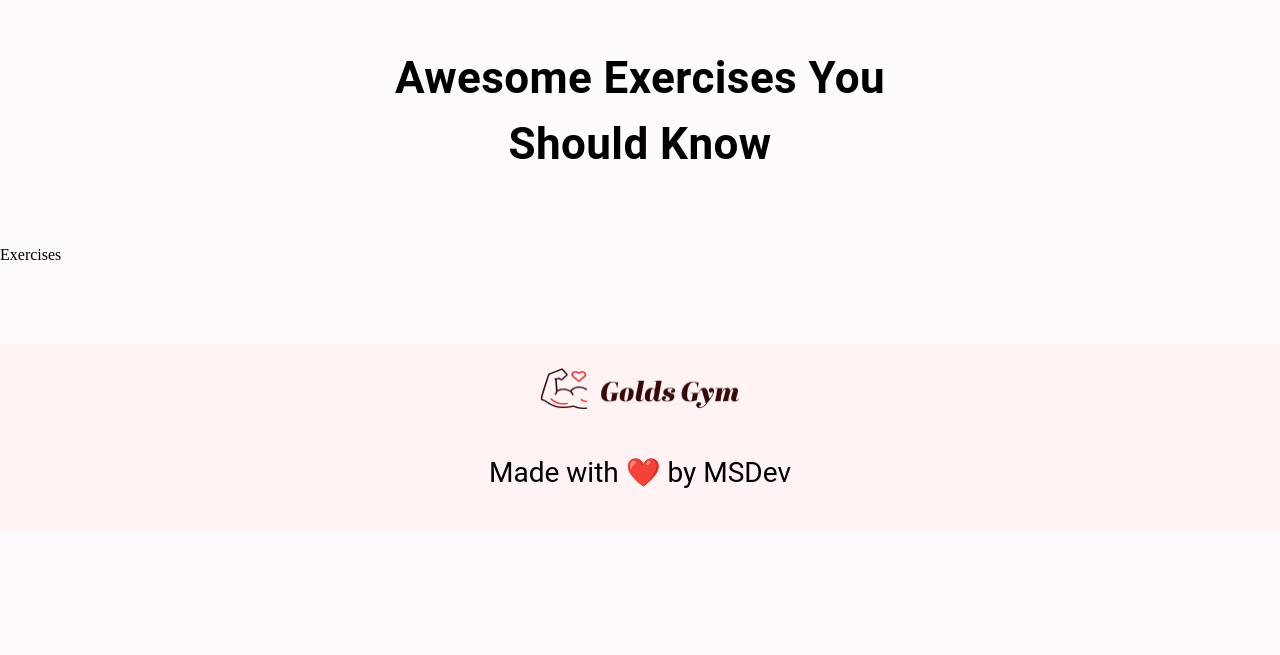
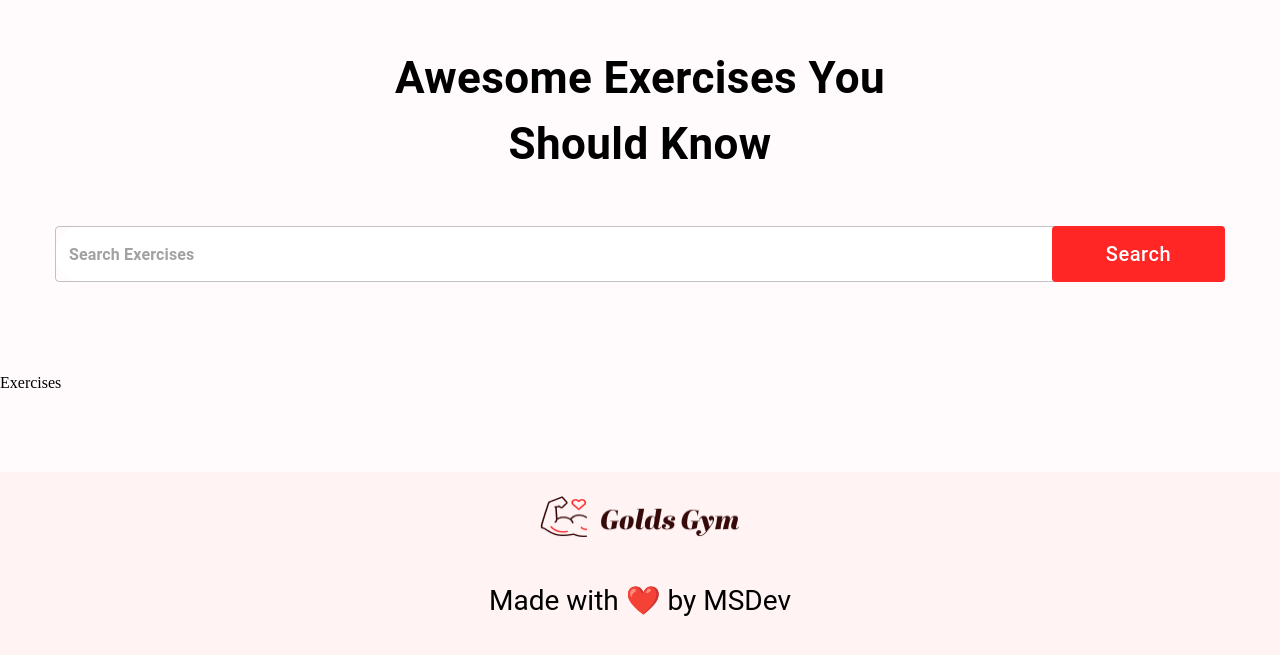
Before and after one commit to Milan-960/Fitness-app, a React (Create React App) app: page / in a window 1280 px wide. Shown: the part 1006-1661 px from the top of the page. Before the commit the page ends 1537 px from the top, so only its background shows below. Built offline with nearby package versions, Linux system fonts and the light colour scheme.

Commit message:
Exercises pages  has been added 🔥

```diff
--- a/src/Components/SearchExercises/SearchExercises.jsx
+++ b/src/Components/SearchExercises/SearchExercises.jsx
@@ -19,7 +19,37 @@
         >
           Awesome Exercises You <br /> Should Know
         </Typography>
-
+        <Box position="relative" mb="72px">
+          <TextField
+            height="76px"
+            sx={{
+              input: { fontWeight: "700", border: "none", borderRadius: "4px" },
+              width: { lg: "1170px", xs: "350px" },
+              backgroundColor: "#fff",
+              borderRadius: "40px",
+            }}
+            value={search}
+            onChange={handleChange}
+            placeholder="Search Exercises"
+            type="text"
+          />
+          <Button
+            className="search-btn"
+            sx={{
+              bgcolor: "#FF2625",
+              color: "#fff",
+              textTransform: "none",
+              width: { lg: "173px", xs: "80px" },
+              height: "56px",
+              position: "absolute",
+              right: "0px",
+              fontSize: { lg: "20px", xs: "14px" },
+            }}
+            // onClick={handleSearch}
+          >
+            Search
+          </Button>
+        </Box>
       </Stack>
     </>
   );
```
